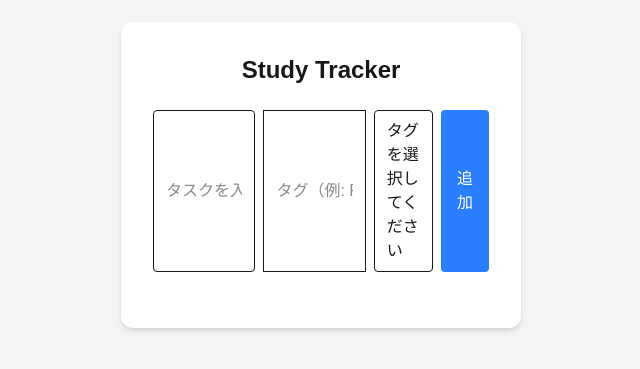
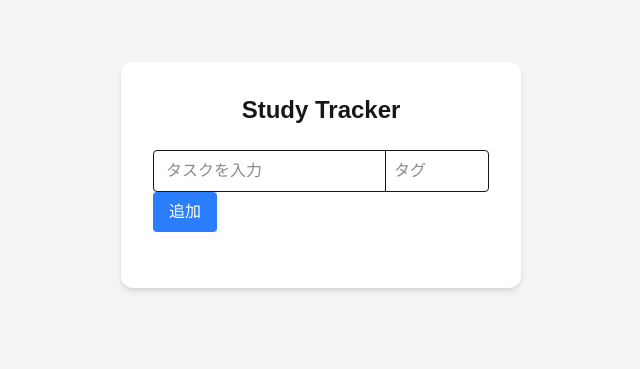
Before and after one commit to iwaki-toshiyuki/StudyTracker, a Next.js app: page / in a window 1280 px wide. Shown: the part 225-594 px from the top of the page, without its empty margins (319-959 px from the left). Built offline with nearby package versions, Linux system fonts and the light colour scheme.

Commit message:
タグ入力とドロップダウンを同じフォームでできるように設定

```diff
--- a/components/TaskForm.tsx
+++ b/components/TaskForm.tsx
@@ -19,7 +19,9 @@ export default function TaskForm({ task, setTask, addTask, tag, setTag, uniqueTa
   return (
 
     // タスク入力エリア
-    <div className="flex gap-2 mb-6">
+    <div className="mb-6">
+
+      <div className="flex border rounded">
 
       {/* タスク入力フォーム */}
       <input
@@ -32,38 +34,41 @@ export default function TaskForm({ task, setTask, addTask, tag, setTag, uniqueTa
 
         placeholder="タスクを入力"
 
-        className="border rounded px-3 py-2 w-full"
+        className="flex-1 px-3 py-2 outline-none"
       />
 
-       {/* タグ入力 */}
+       {/* ▼ タグ選択 */}
+      <div className="relative w-40 border-l">
+
+
+          {/* 入力フィールド */}
           <input
             type="text"
             value={tag}
-        onChange={(e) => setTag(e.target.value)}
-        placeholder="タグ（例: React）"
-        className="border px-3 py-2 w-full"
+            onChange={(e) => {
+              setTag(e.target.value);
+              setIsOpen(true); // 入力したら必ず開く
+            }}
+            placeholder="タグ"
+            className="w-full px-2 py-2 outline-none"
+            onFocus={() => setIsOpen(true)} // フォーカスで開く
+            onBlur={() => setTimeout(() => setIsOpen(false), 100)} // 少し遅らせて閉じる
           />
 
-       <div className="relative w-60">
-
-      {/* ▼ トリガー（入力っぽいやつ） */}
-      <div
-        onClick={() => setIsOpen(!isOpen)}
-        className="border px-3 py-2 rounded cursor-pointer bg-white"
-      >
-        {tag || "タグを選択してください"}
-      </div>
-
           {/* ▼ ドロップダウン */}
-      {isOpen && (
+          {isOpen && uniqueTags.length > 0 && (
             <div className="absolute top-full left-0 w-full bg-white border rounded shadow-md mt-1 z-10">
 
-          {uniqueTags.map((t: string) => (
+              {uniqueTags
+                .filter((t) =>
+                t.toLowerCase().includes(tag.toLowerCase())
+                ).map((t: string) => (
                 <div
                   key={t}
-              onClick={() => {
+                  onMouseDown={() => {
+                  // ⚠️ onClickだとblurで消える
                   setTag(t);
-                setIsOpen(false); // 選択したら閉じる
+                  setIsOpen(false);
                 }}
                   className="px-3 py-2 hover:bg-gray-100 cursor-pointer"
                 >
@@ -73,6 +78,7 @@ export default function TaskForm({ task, setTask, addTask, tag, setTag, uniqueTa
 
           </div>
         )}
+      </div>
 
     </div>
 
@@ -83,9 +89,6 @@ export default function TaskForm({ task, setTask, addTask, tag, setTag, uniqueTa
       >
         追加
       </button>
-
-
-
     </div>
 
   );
```
Lines whose indentation alone changed are shown as unchanged.
